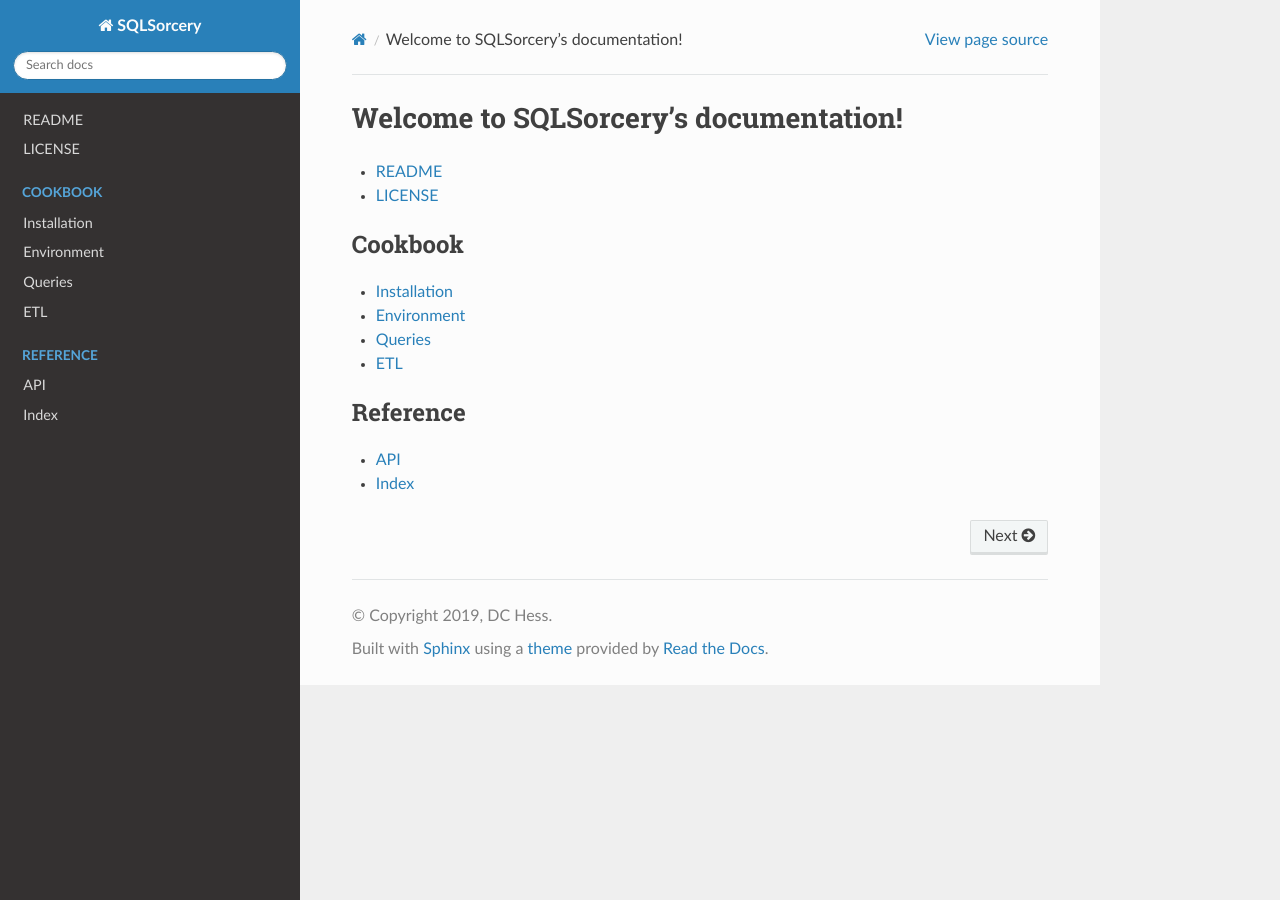
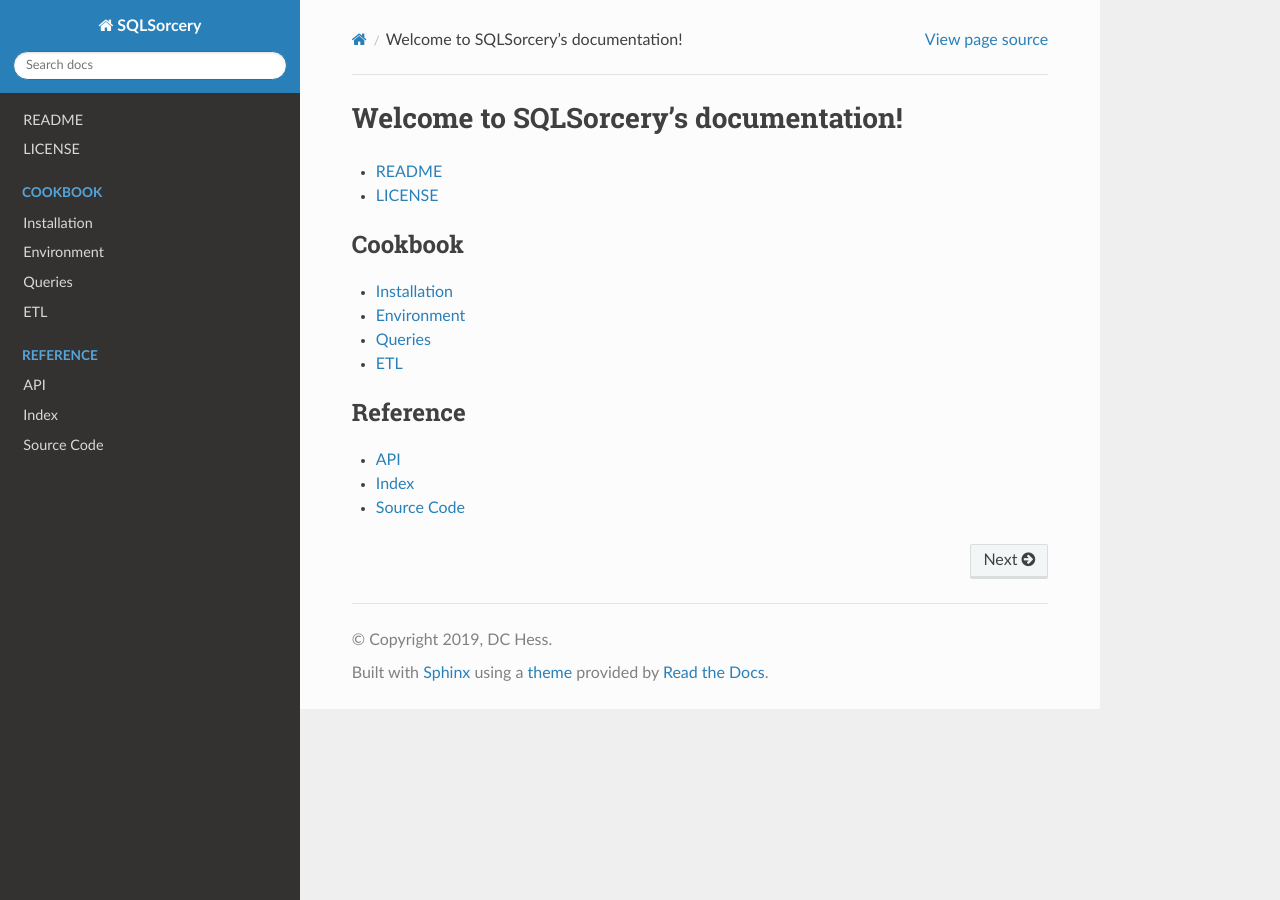
Before and after one commit to kippnorcal/sqlsorcery, a Sphinx documentation site: the page built from docs/source/index.rst, in a window 1280 px wide. Built offline with Sphinx 7.4.7 and the Read the Docs theme 2.0.0, drawn with Linux system fonts in a browser that asks for light colours.

Commit message:
Add link to source

```diff
--- a/docs/source/index.rst
+++ b/docs/source/index.rst
@@ -26,3 +26,4 @@ Welcome to SQLSorcery's documentation!
 
    api.rst
    genindex
+   Source Code <https://github.com/dchess/sqlsorcery>
```
